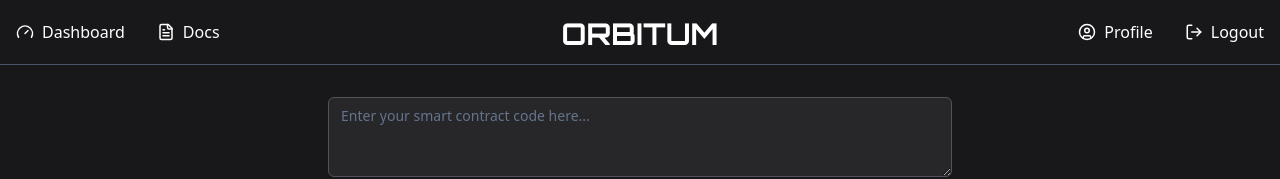
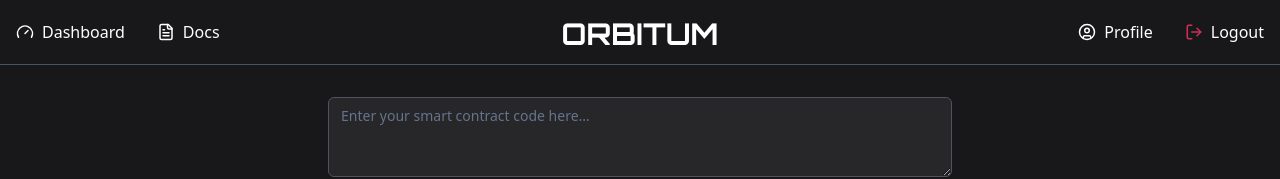
Before and after one commit to arthur-wronski/crosschain-global-state, a Next.js app in the folder client/: page /dashboard in a window 1280 px wide. Shown: the top 179 px of the page. Built offline with nearby package versions, Linux system fonts and the light colour scheme.

Commit message:
[STYLE] changed logout icon color

```diff
--- a/client/src/components/NavBar.tsx
+++ b/client/src/components/NavBar.tsx
@@ -12,7 +12,7 @@
 
 const navLinksRight = [
   { name: "Profile", href: "/profile", icon: <CircleUser size={18} /> },
-  { name: "Logout", href: "/logout", icon: <LogOut size={18} /> },
+  { name: "Logout", href: "/logout", icon: <LogOut size={18} color='#CD3257' /> },
 ];
 
 const orbitron = Orbitron({
```
